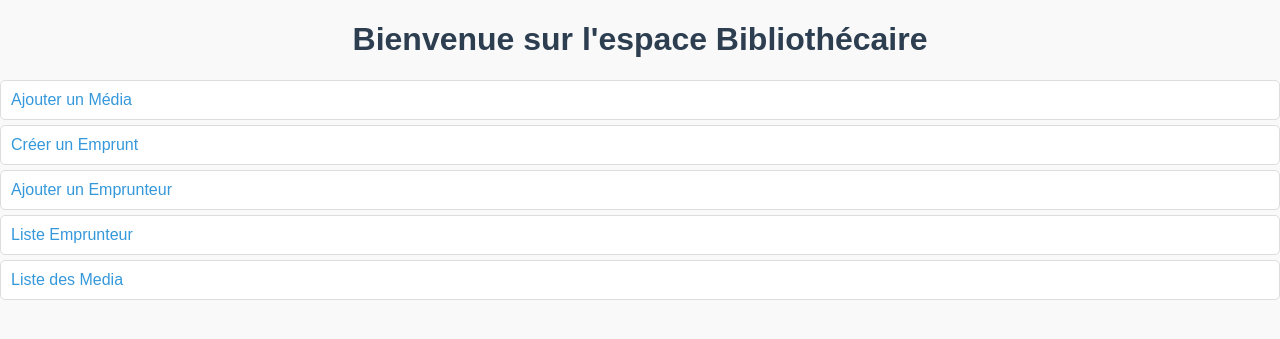
After one commit to Anthony84A/Mediatheque-Django, a Django app: page /bibliothecaire/ in a window 1280 px wide. The commit adds this page. Shown: the top 339 px of the page. Run offline with Django 5.2, Linux system fonts and the light colour scheme.

Commit message:
fix page url admin bibliothecaire

```diff
--- /dev/null
+++ b/mediatheque/bibliothecaire/templates/bibliothecaire/accueil.html
@@ -0,0 +1,19 @@
+{% load static %}
+<!DOCTYPE html>
+<html lang="fr">
+<head>
+    <meta charset="UTF-8">
+    <title>Accueil Bibliothécaire</title>
+    <link rel="stylesheet" href="{% static 'bibliothecaire/style.css' %}">
+</head>
+<body>
+    <h1>Bienvenue sur l'espace Bibliothécaire</h1>
+    <ul>
+        <li><a href="{% url 'add_media' %}">Ajouter un Média</a></li>
+        <li><a href="{% url 'create_emprunt' %}">Créer un Emprunt</a></li>
+        <li><a href="{% url 'add_emprunteur' %}">Ajouter un Emprunteur</a></li>
+        <li><a href="{% url 'emprunteur_list' %}">Liste Emprunteur</a></li>
+        <li><a href="{% url 'media_list' %}">Liste des Media</a></li>
+    </ul>
+</body>
+</html>
--- a/mediatheque/bibliothecaire/templates/bibliothecaire/add_emprunteur.html
+++ b/mediatheque/bibliothecaire/templates/bibliothecaire/add_emprunteur.html
@@ -7,4 +7,6 @@
     <input type="text" name="name" required><br>
     <button type="submit">Ajouter</button>
 </form>
+
+<a href="{% url 'accueil_bibliothecaire' %}">Accueil</a>
 {% endblock %}
--- a/mediatheque/bibliothecaire/templates/bibliothecaire/add_media.html
+++ b/mediatheque/bibliothecaire/templates/bibliothecaire/add_media.html
@@ -16,4 +16,5 @@
     <input type="text" name="author_or_creator" required><br>
     <button type="submit">Ajouter</button>
 </form>
+<a href="{% url 'accueil_bibliothecaire' %}">Accueil</a>
 {% endblock %}
--- a/mediatheque/bibliothecaire/templates/bibliothecaire/create_emprunt.html
+++ b/mediatheque/bibliothecaire/templates/bibliothecaire/create_emprunt.html
@@ -17,4 +17,5 @@
     </select><br>
     <button type="submit">Créer</button>
 </form>
+<a href="{% url 'accueil_bibliothecaire' %}">Accueil</a>
 {% endblock %}
--- a/mediatheque/bibliothecaire/templates/bibliothecaire/emprunteur_list.html
+++ b/mediatheque/bibliothecaire/templates/bibliothecaire/emprunteur_list.html
@@ -7,4 +7,5 @@
     {% endfor %}
 </ul>
 <a href="{% url 'add_emprunteur' %}">Ajouter un emprunteur</a>
+<a href="{% url 'accueil_bibliothecaire' %}">Accueil</a>
 {% endblock %}
--- a/mediatheque/bibliothecaire/templates/bibliothecaire/media_list.html
+++ b/mediatheque/bibliothecaire/templates/bibliothecaire/media_list.html
@@ -7,4 +7,5 @@
     {% endfor %}
 </ul>
 <a href="{% url 'add_media' %}">Ajouter un média</a>
+<a href="{% url 'accueil_bibliothecaire' %}">Accueil</a>
 {% endblock %}
--- a/mediatheque/bibliothecaire/urls.py
+++ b/mediatheque/bibliothecaire/urls.py
@@ -2,6 +2,7 @@ from django.urls import path
 from . import views
 
 urlpatterns = [
+    path('', views.accueil_bibliothecaire, name='accueil_bibliothecaire'),
     path('media/', views.media_list, name='media_list'),
     path('media/add/', views.add_media, name='add_media'),
     path('emprunteur/', views.emprunteur_list, name='emprunteur_list'),
--- a/mediatheque/bibliothecaire/views.py
+++ b/mediatheque/bibliothecaire/views.py
@@ -1,6 +1,14 @@
 from django.shortcuts import render, redirect, get_object_or_404
 from .models import Media, Emprunteur, Emprunt
 from django.http import HttpResponse
+from django.shortcuts import render
+
+
+
+
+def accueil_bibliothecaire(request):
+    return render(request, 'bibliothecaire/accueil.html')
+
 
 # Liste des médias
 def media_list(request):
```
Also changed, not shown: README.md, mediatheque/db.sqlite3.
